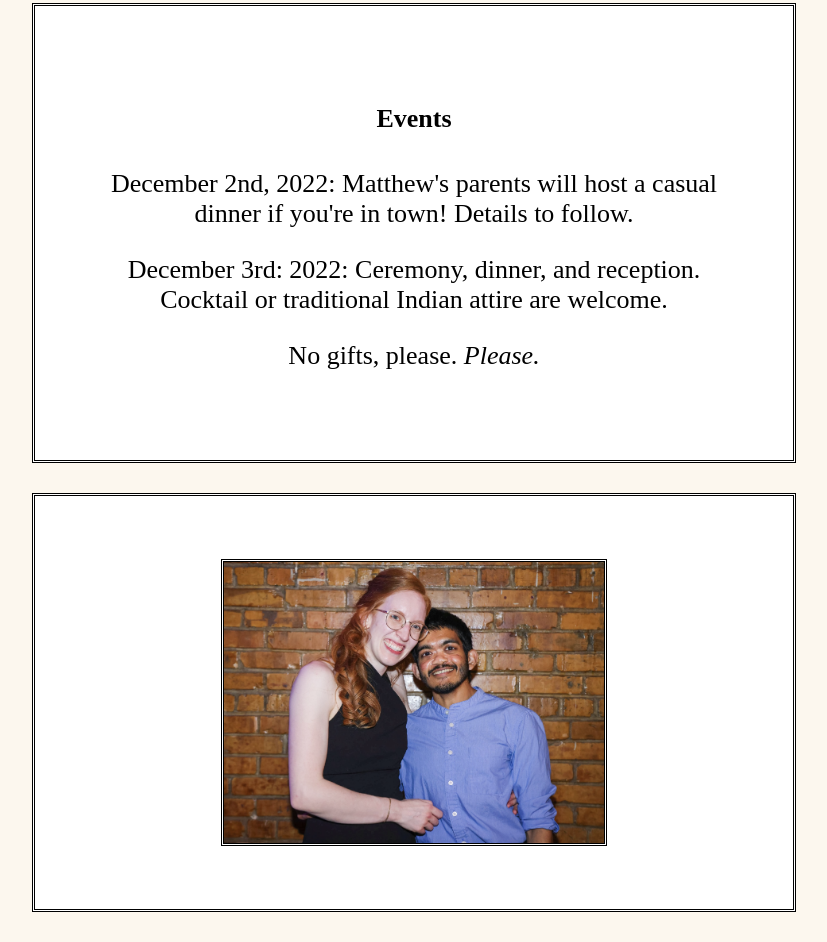
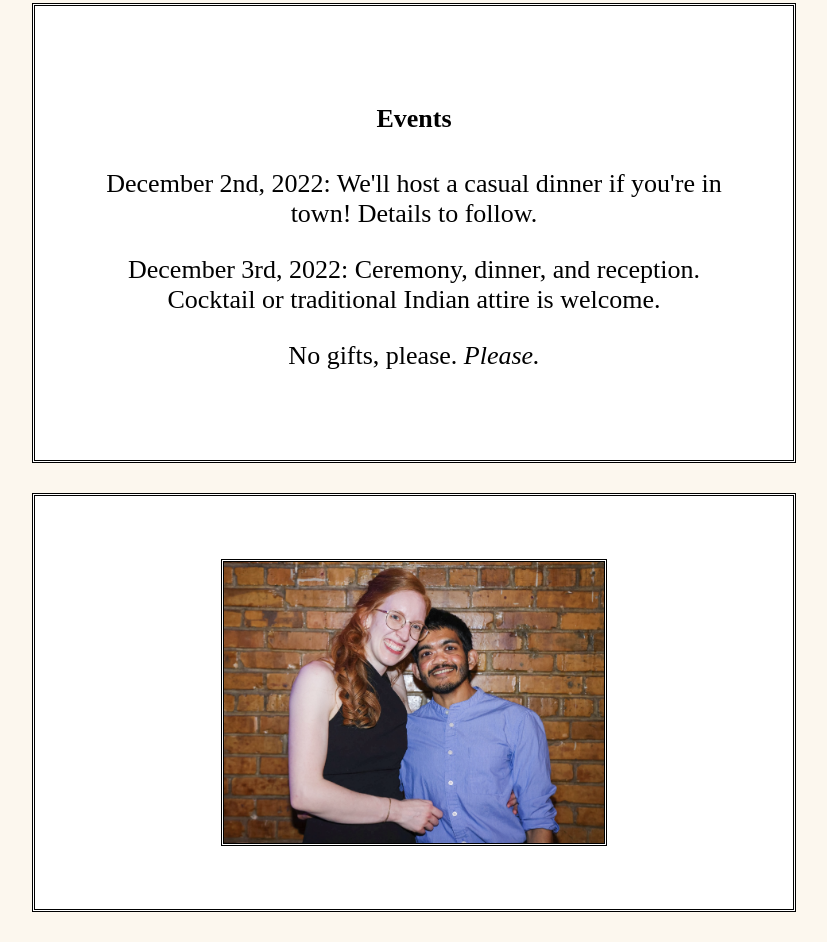
Before and after one commit to cuttleparty/cuttleparty.github.io, a plain HTML site: page index.html in a window 1280 px wide. Shown: the part 1324-2266 px from the top of the page, without its empty margins (226-1053 px from the left). Drawn offline with Linux system fonts and the light colour scheme; a web font is replaced by a local one.

Commit message:
Minor stuff

```diff
--- a/index.html
+++ b/index.html
@@ -39,12 +39,12 @@
     <div class="info">
         <h4>Events</h4>
         <p>
-            December 2nd, 2022: Matthew's parents will host a casual dinner if you're in
-            town! Details to follow.
+            December 2nd, 2022: We'll host a casual dinner if you're in town!
+	    Details to follow.
         </p>
         <p>
-            December 3rd: 2022: Ceremony, dinner, and reception.
-            Cocktail or traditional Indian attire are welcome.
+            December 3rd, 2022: Ceremony, dinner, and reception.
+            Cocktail or traditional Indian attire is welcome.
         </p>
         <p>No gifts, please. <i>Please.</i> </p>
     </div>
```
